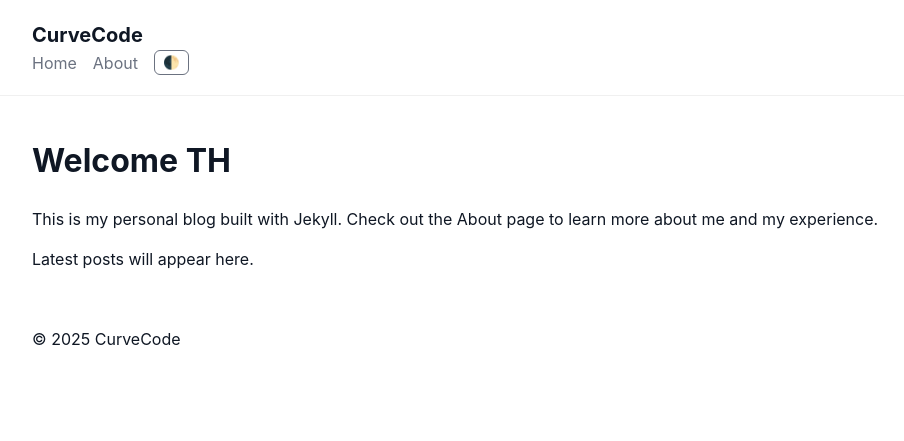
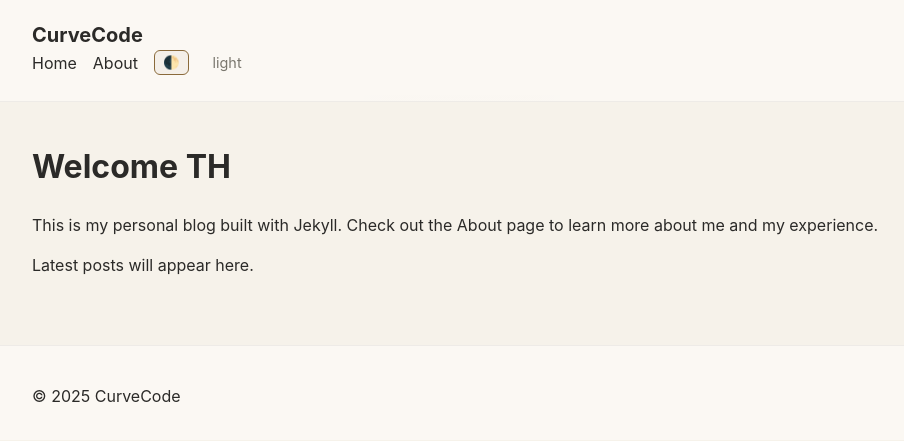
Before and after one commit to curvecode/curvecode.github.io, a Jekyll site: the page built from index.md, in a window 1280 px wide. Shown: the top 441 px of the page, without its empty margins (178-1082 px from the left). Built offline with Jekyll 4.4.1, drawn with Linux system fonts in a browser that asks for light colours.

Commit message:
#update light and dark mode

```diff
--- a/_layouts/default.html
+++ b/_layouts/default.html
@@ -16,12 +16,13 @@
         <nav class="site-nav">
           <a href="{{ '/' | relative_url }}">Home</a>
           <a href="{{ '/about/' | relative_url }}">About</a>
-          <button id="theme-toggle" aria-label="Toggle theme">🌓</button>
+          <button id="theme-toggle" type="button" aria-label="Toggle theme">🌓</button>
+          <span id="theme-status" class="theme-status" aria-hidden="true"></span>
         </nav>
       </div>
     </header>
 
-    <main class="container">{{ content }}</main>
+    <main id="page-main" class="container page-fade-enter">{{ content }}</main>
 
     <footer class="site-footer">
       <div class="container">&copy; {{ site.time | date: '%Y' }} {{ site.title }}</div>
--- a/assets/css/style.css
+++ b/assets/css/style.css
@@ -1,32 +1,98 @@
 :root{
-  --bg: #ffffff;
-  --text: #0f1724;
-  --muted: #6b7280;
-  --accent: #0ea5a4;
+  /* Wabi-sabi light theme: warm, muted, natural tones */
+  --bg: #F6F2EA;          /* warm paper */
+  --text: #2B2A28;        /* warm charcoal */
+  --muted: #7A776E;       /* soft gray-brown */
+  --accent: #8A6A3A;      /* aged bronze / ochre */
+  --card-bg: #FBF8F3;     /* slightly warmer card */
+  --header-bg: rgba(138,106,58,0.03);
+  --footer-bg: rgba(138,106,58,0.02);
+  --border: rgba(43,42,40,0.06);
+  --link: var(--accent);
+  --button-bg: rgba(138,106,58,0.06);
+  --button-text: var(--accent);
 }
 
-[data-theme='dark']{
-  --bg: #0b1220;
-  --text: #e6eef6;
-  --muted: #94a3b8;
-  --accent: #7dd3fc;
+html[data-theme='dark']{
+  /* Wabi-sabi dark theme: deep muted tones with warm highlights */
+  --bg: #07161a;          /* deep muted teal/charcoal */
+  --text: #E6DEC9;        /* warm parchment */
+  --muted: #9EA79E;       /* soft desaturated green */
+  --accent: #C08A39;      /* aged gold / amber */
+  --card-bg: #0B1A16;     /* dark card background */
+  --header-bg: rgba(192,138,57,0.03);
+  --footer-bg: rgba(192,138,57,0.02);
+  --border: rgba(230,222,201,0.04);
+  --link: var(--accent);
+  --button-bg: rgba(192,138,57,0.06);
+  --button-text: var(--accent);
 }
 
 *{box-sizing:border-box}
-body{background:var(--bg);color:var(--text);font-family:Inter,system-ui,Segoe UI,Roboto,Helvetica,Arial,sans-serif;margin:0;line-height:1.5}
+.reduced-motion * { transition: none !important; }
+body{background:var(--bg);color:var(--text);font-family:Inter,system-ui,Segoe UI,Roboto,Helvetica,Arial,sans-serif;margin:0;line-height:1.5;transition:background-color 300ms ease,color 300ms ease}
+.page-fade-enter{opacity:0}
+.page-fade-enter-active{opacity:1;transition:opacity 300ms ease}
 .container{max-width:900px;margin:0 auto;padding:1.25rem}
-.site-header{border-bottom:1px solid rgba(0,0,0,0.06);}
+.site-header{background:var(--header-bg);border-bottom:1px solid var(--border);backdrop-filter: blur(4px)}
+/* gentle gradient accent */
+.site-header::after{content:'';display:block;height:6px;background:linear-gradient(90deg, rgba(0,0,0,0) 0%, rgba(0,0,0,0.04) 50%, rgba(0,0,0,0) 100%);opacity:0.06}
 .site-title{margin:0;font-size:1.25rem}
 .site-title a{color:var(--text);text-decoration:none}
 .site-nav{display:flex;gap:1rem;align-items:center}
 .site-nav a{color:var(--muted);text-decoration:none}
-#theme-toggle{background:transparent;border:1px solid var(--muted);padding:0.25rem 0.5rem;border-radius:6px;color:var(--muted);cursor:pointer}
+#theme-toggle{background:var(--button-bg);border:1px solid var(--button-text);padding:0.25rem 0.5rem;border-radius:6px;color:var(--button-text);cursor:pointer}
+.site-nav a:hover{color:var(--link);text-decoration:underline}
+#theme-toggle{background:var(--button-bg);border:1px solid var(--button-text);padding:0.25rem 0.5rem;border-radius:6px;color:var(--button-text);cursor:pointer}
+
+/* footer */
+.site-footer{background:var(--footer-bg);border-top:1px solid var(--border);padding:0.75rem 0;margin-top:2rem}
+.site-footer::before{content:'';display:block;height:6px;background:linear-gradient(90deg, rgba(0,0,0,0) 0%, rgba(0,0,0,0.04) 50%, rgba(0,0,0,0) 100%);opacity:0.04}
+
+/* utility card for CV entries and post excerpts */
+.card{background:var(--card-bg);border:1px solid var(--border);padding:1rem;border-radius:8px;box-shadow: 0 6px 18px rgba(11,12,13,0.04)}
+
+.theme-status{font-size:0.9rem;color:var(--muted);padding-left:0.5rem}
 
 h1,h2,h3{color:var(--text)}
 
 /* simple post styles */
 .post-meta{color:var(--muted);font-size:0.9rem;margin-bottom:1rem}
 
-@media (prefers-color-scheme: dark){
+/* @media (prefers-color-scheme: dark){
   :root{--bg:#0b1220;--text:#e6eef6;--muted:#94a3b8}
+} */
+
+@media (prefers-reduced-motion: reduce){
+  .page-fade-enter-active, body{transition: none}
 }
+
+/* Stronger overrides to ensure theme variables take effect when toggling. */
+/* These are intentionally specific and use !important only where necessary. */
+html[data-theme='dark'] body,
+html[data-theme='light'] body {
+  background: var(--bg) !important;
+  color: var(--text) !important;
+}
+
+html[data-theme='dark'] a,
+html[data-theme='light'] a {
+  color: var(--link) !important;
+}
+
+html[data-theme='dark'] .site-title a,
+html[data-theme='light'] .site-title a,
+html[data-theme='dark'] .site-nav a,
+html[data-theme='light'] .site-nav a {
+  color: var(--text) !important;
+}
+
+html[data-theme='dark'] .site-header,
+html[data-theme='light'] .site-header,
+html[data-theme='dark'] .site-footer,
+html[data-theme='light'] .site-footer,
+html[data-theme='dark'] .card,
+html[data-theme='light'] .card {
+  background: var(--card-bg) !important;
+  border-color: var(--border) !important;
+}
--- a/assets/js/theme-toggle.js
+++ b/assets/js/theme-toggle.js
@@ -1,19 +1,51 @@
-(() => {
+document.addEventListener('DOMContentLoaded', () => {
   const root = document.documentElement;
   const btn = document.getElementById('theme-toggle');
-  const stored = localStorage.getItem('site-theme');
+  const stored = (() => { try { return localStorage.getItem('site-theme') } catch (e) { return null }})();
+
   function apply(theme){
+    if(!theme) return;
     root.setAttribute('data-theme', theme);
-    localStorage.setItem('site-theme', theme);
+    try { localStorage.setItem('site-theme', theme) } catch(e) {}
+    const status = document.getElementById('theme-status');
+    if(status) status.textContent = theme;
+    if(window.console && console.debug) console.debug('[theme-toggle] applied', theme);
   }
-  if(stored){apply(stored)} else {
+
+  if(stored){ apply(stored) }
+  else {
     const prefers = window.matchMedia && window.matchMedia('(prefers-color-scheme: dark)').matches ? 'dark' : 'light';
     apply(prefers);
   }
-  if(btn){
-    btn.addEventListener('click', () => {
-      const next = root.getAttribute('data-theme') === 'dark' ? 'light' : 'dark';
-      apply(next);
-    });
+
+  if(!btn){
+    // no button found; nothing else to do
+    return;
   }
-})();
+
+  const toggle = () => {
+    const next = root.getAttribute('data-theme') === 'dark' ? 'light' : 'dark';
+    apply(next);
+  };
+
+  // initialize status text
+  const statusInit = document.getElementById('theme-status');
+  if(statusInit) statusInit.textContent = root.getAttribute('data-theme') || (stored || 'light');
+
+  btn.addEventListener('click', toggle);
+  btn.addEventListener('keydown', (e) => { if(e.key === 'Enter' || e.key === ' ') { e.preventDefault(); toggle() } });
+
+  // page fade-in: remove class shortly after load to trigger CSS transition
+  try {
+    const main = document.getElementById('page-main');
+    if(main){
+      const prefersReduced = window.matchMedia && window.matchMedia('(prefers-reduced-motion: reduce)').matches;
+      if(!prefersReduced){
+        window.setTimeout(() => { main.classList.remove('page-fade-enter'); main.classList.add('page-fade-enter-active') }, 25);
+      } else {
+        main.classList.remove('page-fade-enter');
+        main.classList.add('page-fade-enter-active');
+      }
+    }
+  } catch(e) { /* ignore */ }
+});
```
Also changed, not shown: assets/main.scss (added, +15 -0 lines), 1 other file.
